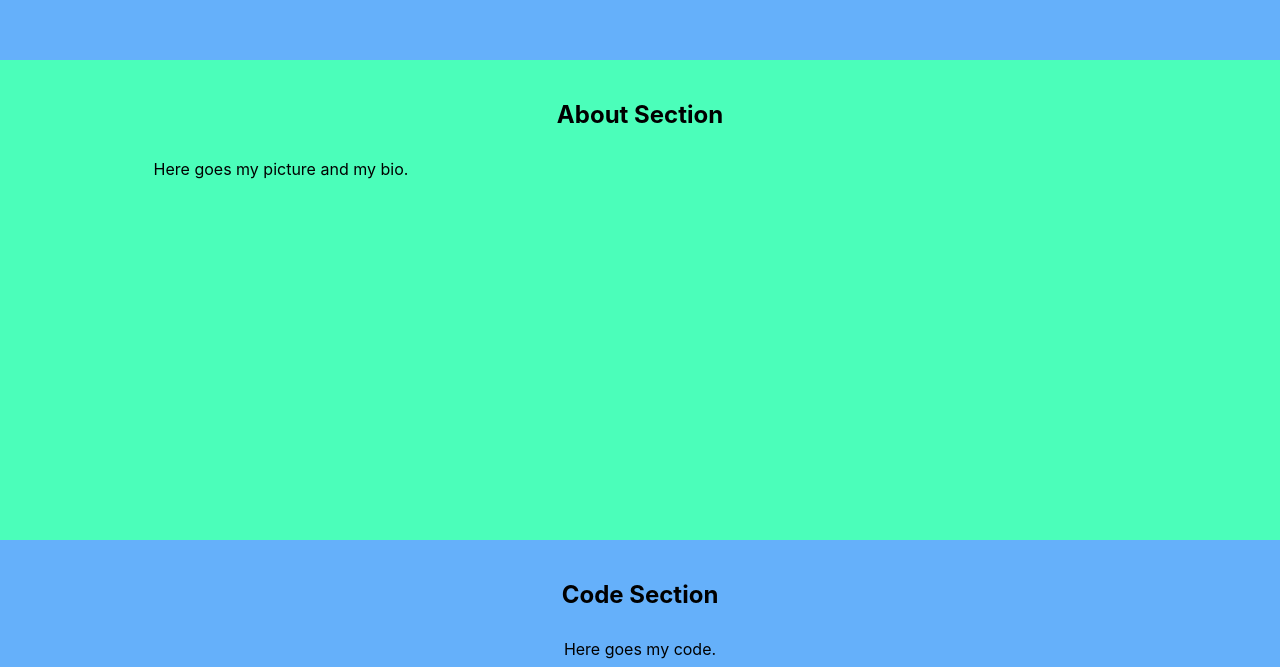
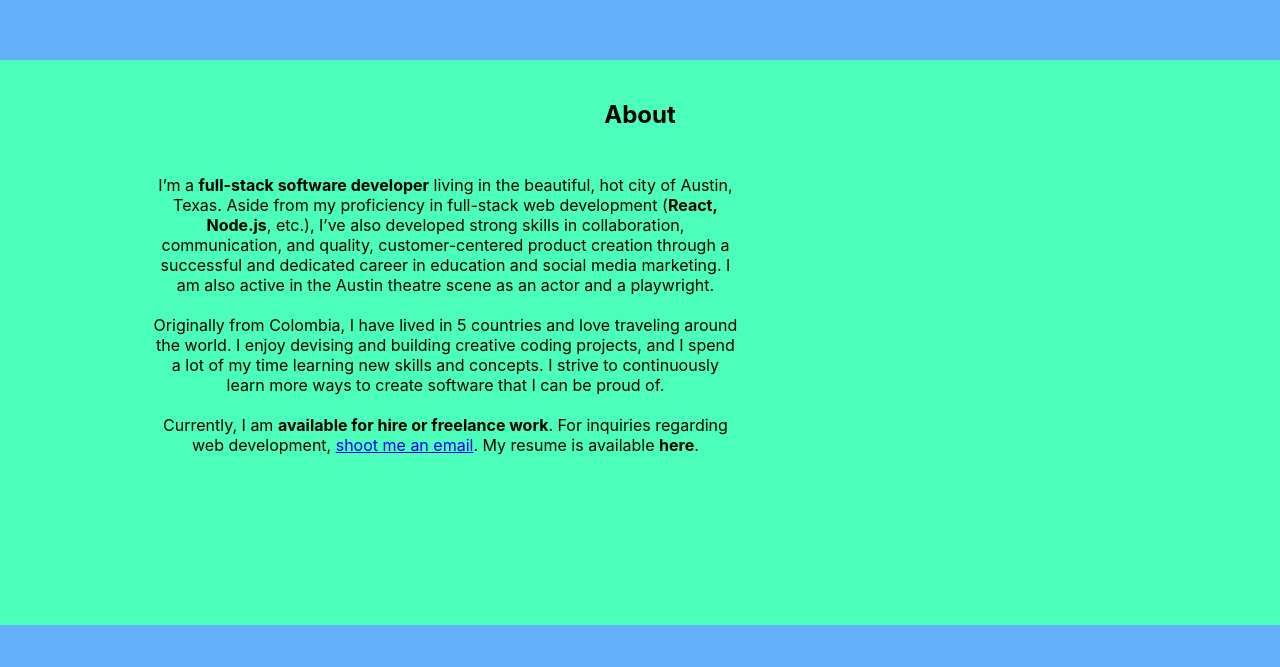
Before and after one commit to pamunev/pme-portfolio-site-2.0, a React (Create React App) app: page / in a window 1280 px wide. Shown: the part 740-1407 px from the top of the page. Built offline with nearby package versions, Linux system fonts and the light colour scheme.

Commit message:
Wrote about section and styled it some. About to delete Other Interests Section in Layout.js.

```diff
--- a/src/assets/styles/index.css
+++ b/src/assets/styles/index.css
@@ -32,7 +32,7 @@
 .button {
     cursor: pointer;
     margin-right: 35px;
-    border: 2px dotted #151617;
+    border: 2px solid #151617;
     border-width: 4px;
     padding: 10px 15px;
 
@@ -46,6 +46,10 @@
 
 .background {
     background-color: red;
+}
+
+.bio-paragraph {
+    width: 100%;
 }
 
 .content-section {
@@ -79,4 +83,8 @@
     .background {
         background-color: blue;
     }
+
+    .bio-paragraph {
+        width: 60%;
+    }
 }
--- a/src/components/AboutSection.js
+++ b/src/components/AboutSection.js
@@ -3,10 +3,31 @@ import React from "react";
 function AboutSection() {
   return (
     <div className="content-section" id="section-about">
-      <div className="content-header">About Section</div>
+      <div className="content-header">About</div>
       <div className="content-body">
         <div className="content-flex-container">
-          Here goes my picture and my bio.
+          <p className="bio-paragraph">
+            I’m a <b>full-stack software developer</b> living in the beautiful,
+            hot city of Austin, Texas. Aside from my proficiency in full-stack
+            web development (<b>React, Node.js</b>, etc.), I’ve also developed
+            strong skills in collaboration, communication, and quality,
+            customer-centered product creation through a successful and
+            dedicated career in education and social media marketing. I am also
+            active in the Austin theatre scene as an actor and a playwright.
+            <br />
+            <br />
+            Originally from Colombia, I have lived in 5 countries and love
+            traveling around the world. I enjoy devising and building creative
+            coding projects, and I spend a lot of my time learning new skills
+            and concepts. I strive to continuously learn more ways to create
+            software that I can be proud of.
+            <br />
+            <br />
+            Currently, I am <b>available for hire or freelance work</b>. For
+            inquiries regarding web development,{" "}
+            <a href="mailto:pamunev@gmail.com">shoot me an email</a>. My resume
+            is available <b>here</b>.
+          </p>
         </div>
       </div>
     </div>
```
